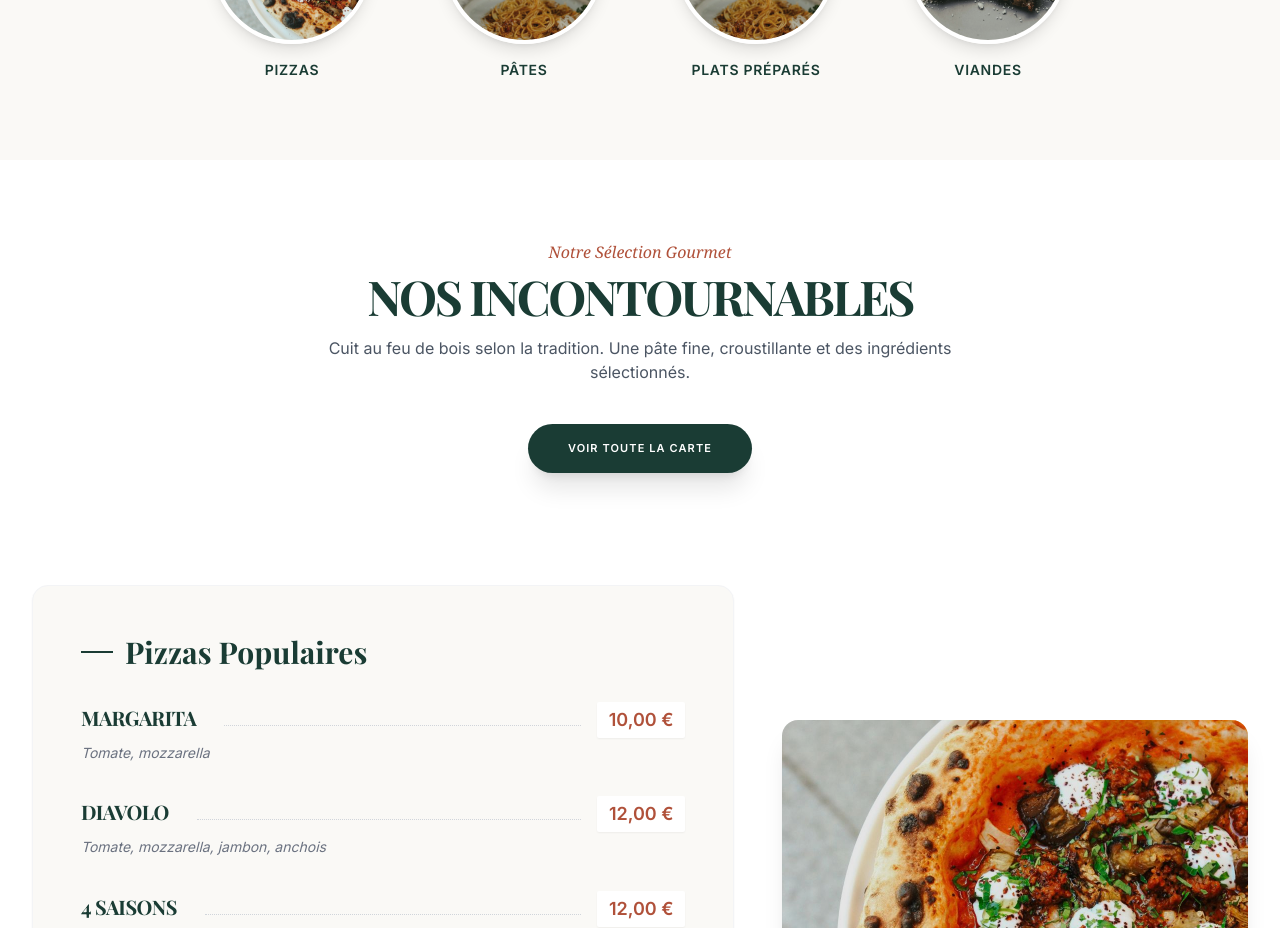
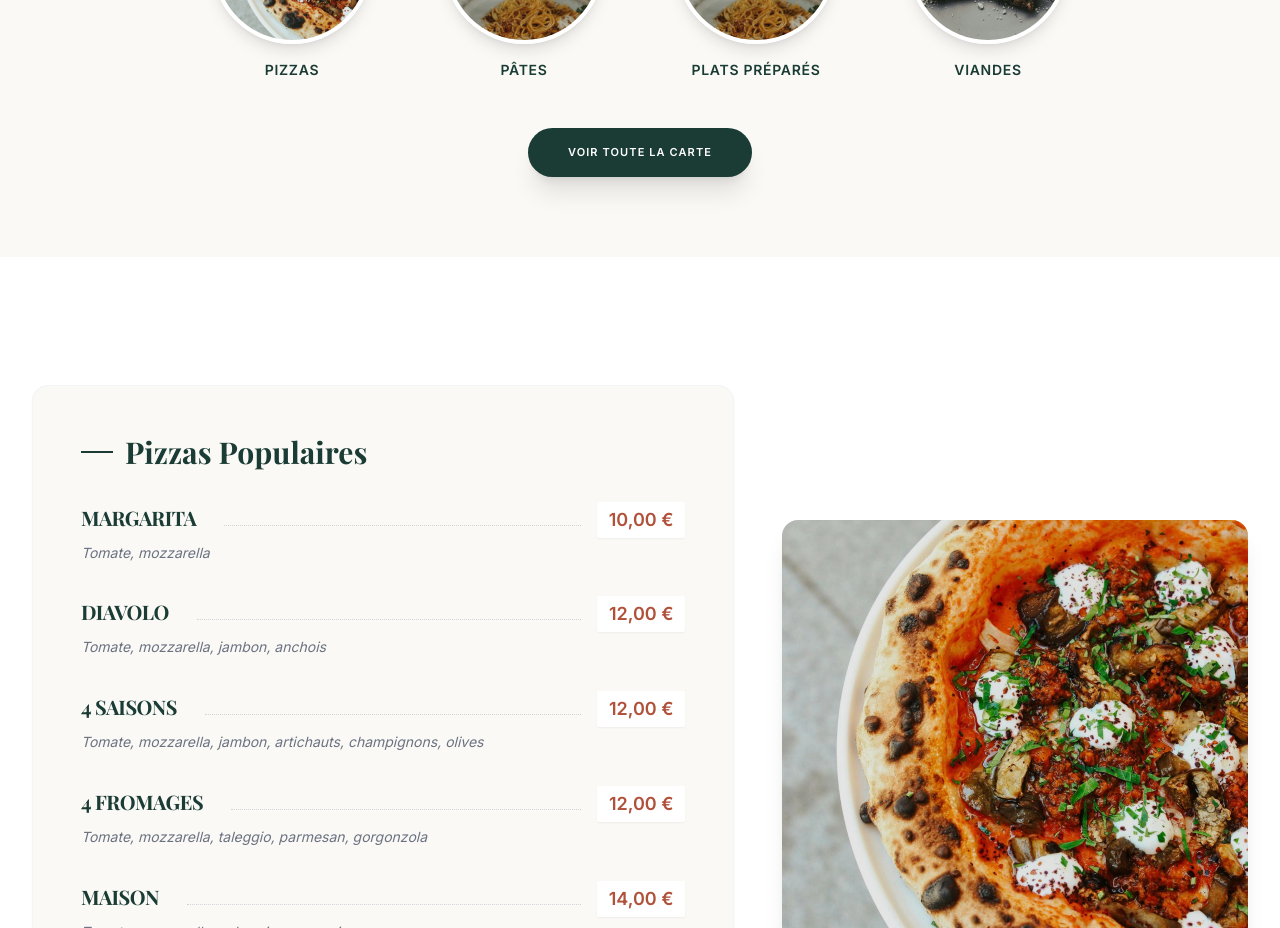
Before and after one commit to avexis-debug/pizza-mouna, a React (Vite) app: page / in a window 1280 px wide. Shown: the part 1180-2108 px from the top of the page. Built offline with nearby package versions, Linux system fonts and the light colour scheme.

Commit message:
Move Voir toute la carte button to specialties section
- Remove "Notre Sélection Gourmet", "Nos Incontournables" and description text
- Add Voir toute la carte button below the 4 category circles

Co-Authored-By: Claude Opus 4.6 <noreply@anthropic.com>

```diff
--- a/App.tsx
+++ b/App.tsx
@@ -42,25 +42,11 @@ const App: React.FC = () => {
     <div className="min-h-screen overflow-x-hidden pt-20">
       <Header onNavigateMenu={handleNavigateToMenu} />
       <Hero />
-      <TopCategories />
+      <TopCategories onNavigateMenu={() => handleNavigateToMenu()} />
 
       <section id="menu" className="py-20 bg-white">
-        <div className="max-w-7xl mx-auto px-4 sm:px-6 lg:px-8 text-center mb-16">
-          <p className="text-[#b0513a] font-serif italic mb-2">Notre Sélection Gourmet</p>
-          <h2 id="section-pizzas" className="text-4xl md:text-5xl font-bold mb-4 uppercase tracking-tighter scroll-mt-24">Nos Incontournables</h2>
-          <p className="text-gray-600 max-w-2xl mx-auto mb-10 text-sm md:text-base">
-            Cuit au feu de bois selon la tradition. Une pâte fine, croustillante et des ingrédients sélectionnés.
-          </p>
-
-          <button
-            onClick={() => handleNavigateToMenu('pizzas')}
-            className="inline-flex items-center gap-2 bg-[#1A3C34] text-white px-10 py-4 rounded-full font-black hover:bg-[#234d43] transition-all transform hover:scale-105 shadow-xl uppercase tracking-widest text-[11px]"
-          >
-            VOIR TOUTE LA CARTE
-          </button>
-        </div>
-
         {/* Pizzas */}
+        <div id="section-pizzas" className="scroll-mt-24"></div>
         <MenuSection
           category={popularPizzas}
           reversed={false}
--- a/components/TopCategories.tsx
+++ b/components/TopCategories.tsx
@@ -8,7 +8,11 @@ const categories = [
   { name: 'Viandes', img: '/Viande.jpg', href: '#section-viandes' },
 ];
 
-const TopCategories: React.FC = () => {
+interface TopCategoriesProps {
+  onNavigateMenu: () => void;
+}
+
+const TopCategories: React.FC<TopCategoriesProps> = ({ onNavigateMenu }) => {
   return (
     <section className="py-20 bg-[#FAF9F6]">
       <div className="max-w-7xl mx-auto px-4 sm:px-6 lg:px-8">
@@ -24,6 +28,14 @@ const TopCategories: React.FC = () => {
             </a>
           ))}
         </div>
+        <div className="text-center mt-12">
+          <button
+            onClick={onNavigateMenu}
+            className="inline-flex items-center gap-2 bg-[#1A3C34] text-white px-10 py-4 rounded-full font-black hover:bg-[#234d43] transition-all transform hover:scale-105 shadow-xl uppercase tracking-widest text-[11px]"
+          >
+            VOIR TOUTE LA CARTE
+          </button>
+        </div>
       </div>
     </section>
   );
```
